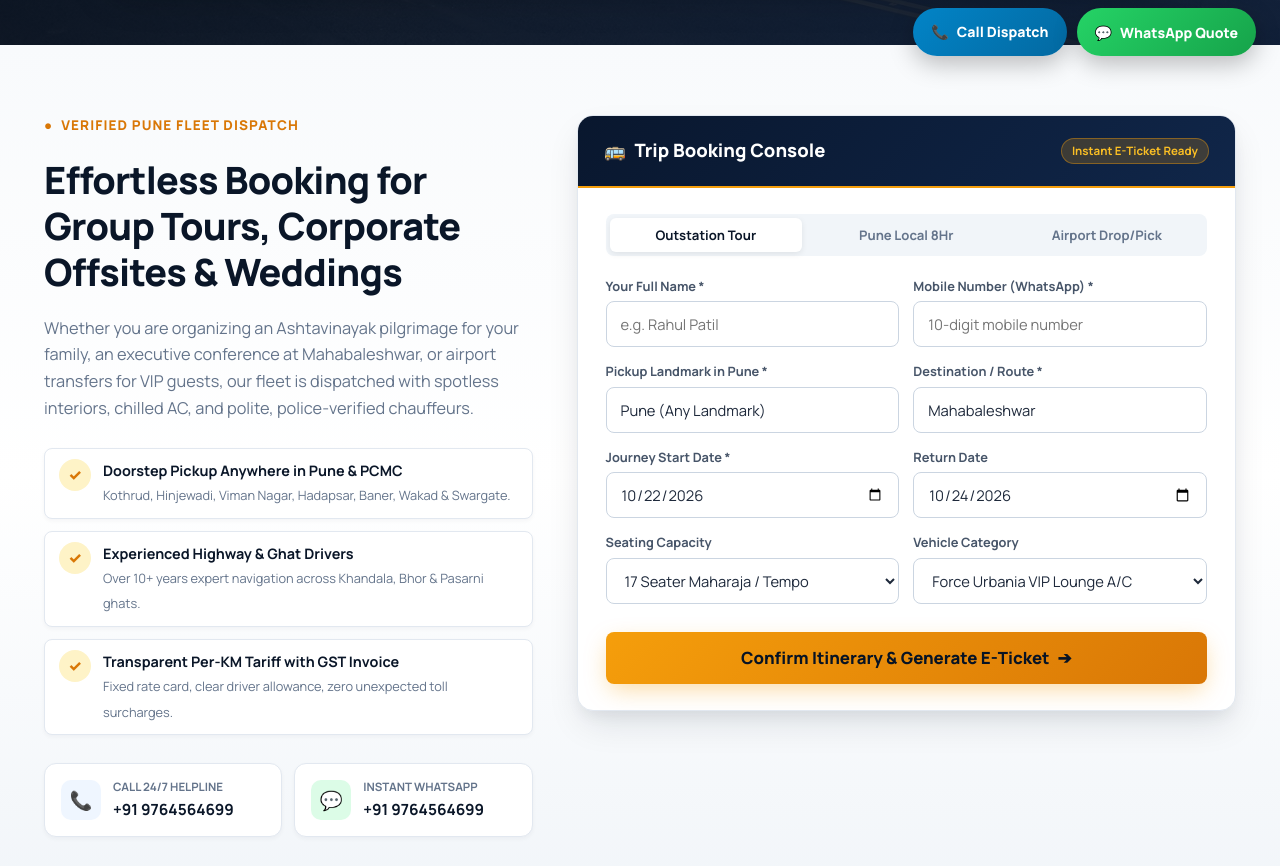
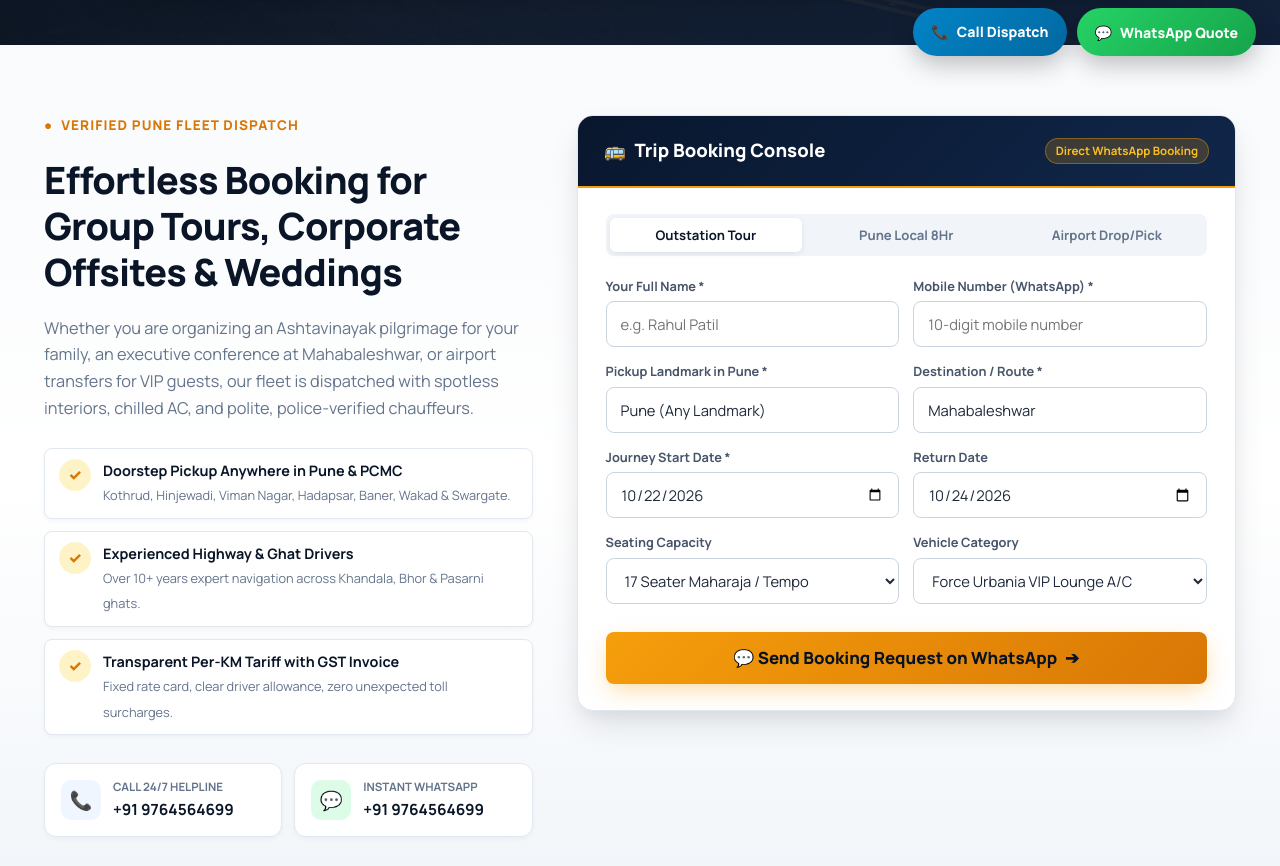
Before and after one commit to deepdigitallabs/tours-travelswireframe2, a Next.js app: page / in a window 1280 px wide. Shown: the part 720-1586 px from the top of the page. Built offline with nearby package versions, Linux system fonts and the light colour scheme.

Commit message:
Update page.tsx

```diff
--- a/src/app/page.tsx
+++ b/src/app/page.tsx
@@ -1161,7 +1161,7 @@ _Namaskar Vishal Travels! Please check vehicle availability for my trip and shar
               <div className="bf-header-title">
                 <span>🚌</span> Trip Booking Console
               </div>
-              <span className="bf-header-badge">Instant E-Ticket Ready</span>
+              <span className="bf-header-badge">Direct WhatsApp Booking</span>
             </div>
 
             <div className="bf-body">
@@ -1303,7 +1303,7 @@ _Namaskar Vishal Travels! Please check vehicle availability for my trip and shar
                 </div>
 
                 <button type="submit" className="btn-submit-booking">
-                  <span>Confirm Itinerary &amp; Generate E-Ticket</span>
+                  <span>💬 Send Booking Request on WhatsApp</span>
                   <span>➔</span>
                 </button>
               </form>
@@ -1411,11 +1411,10 @@ _Namaskar Vishal Travels! Please check vehicle availability for my trip and shar
                       className="btn-header-cta"
                       style={{ padding: "8px 18px", fontSize: "0.85rem" }}
                       onClick={() => {
-                        setDestination(pkg.title);
-                        const match =
-                          FLEET_DATA.find((f) => f.name.includes("Urbania") || f.name.includes("Tempo")) ||
-                          FLEET_DATA[0];
-                        setSelectedVehicle(match);
+                        setSelectedPackage(pkg);
+                        setSelectedVehicle(null);
+                        setModalDestination(`${pkg.title} (${pkg.duration})`);
+                        setModalPickup("Pune (Any Landmark / Swargate / Hinjewadi)");
                         setIsBookingModalOpen(true);
                       }}
                     >
```
